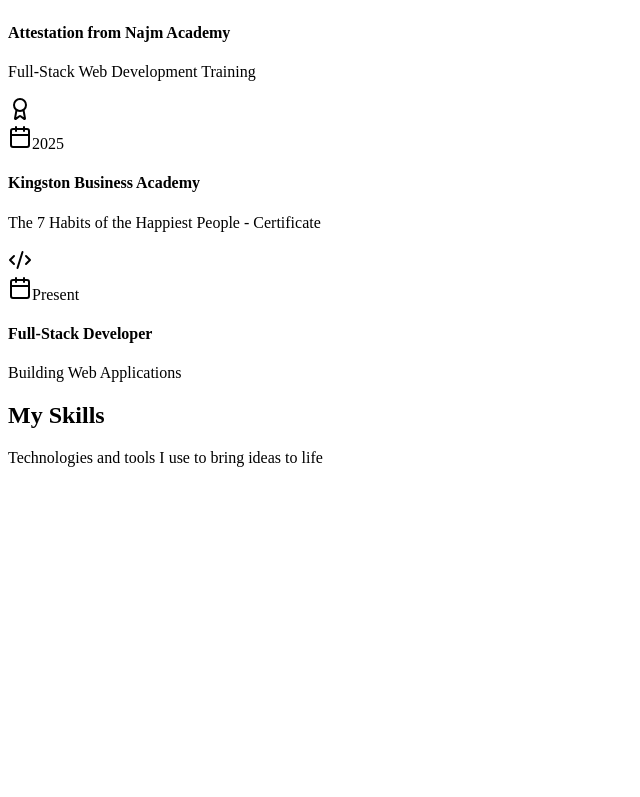
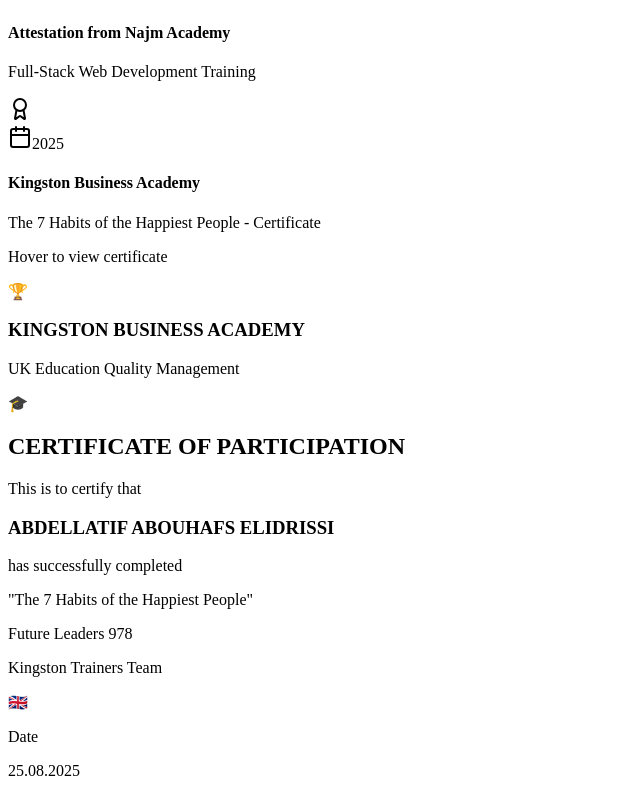
Before and after one commit to abdellatif6abouhafs-elidrissi/full-stack, a React (Vite) app: page / in a window 1280 px wide. Shown: the part 1963-2760 px from the top of the page, without its empty margins (0-640 px from the left). Built offline with nearby package versions, Linux system fonts and the light colour scheme; the HTML template or start-up script is replaced by a standard one.

Commit message:
Add certificate preview on hover for Kingston Business Academy in timeline

```diff
--- a/src/sections/About.jsx
+++ b/src/sections/About.jsx
@@ -25,24 +25,29 @@
     title: 'Baccalaureate in Physical Sciences',
     subtitle: 'High School Diploma',
     year: '2019',
+    certificate: null,
   },
   {
     icon: Award,
     title: 'Attestation from Najm Academy',
     subtitle: 'Full-Stack Web Development Training',
     year: '2023',
+    certificate: null,
   },
   {
     icon: Award,
     title: 'Kingston Business Academy',
     subtitle: 'The 7 Habits of the Happiest People - Certificate',
     year: '2025',
+    certificate: '/certificate.pdf',
+    hasCertificatePreview: true,
   },
   {
     icon: Code2,
     title: 'Full-Stack Developer',
     subtitle: 'Building Web Applications',
     year: 'Present',
+    certificate: null,
   },
 ]
 
@@ -239,8 +244,9 @@
                     </motion.div>
 
                     {/* Content */}
+                    <div className={`relative ${item.hasCertificatePreview ? 'group' : ''}`}>
                       <motion.div
-                      className="glass rounded-2xl p-6 glass-hover"
+                        className="glass rounded-2xl p-6 glass-hover cursor-pointer"
                         whileHover={{ x: 5 }}
                       >
                         <div className="flex items-center gap-2 text-primary text-sm font-medium mb-2">
@@ -251,7 +257,64 @@
                           {item.title}
                         </h4>
                         <p className="text-gray-400">{item.subtitle}</p>
+                        {item.hasCertificatePreview && (
+                          <p className="text-xs text-primary mt-2 opacity-70">Hover to view certificate</p>
+                        )}
                       </motion.div>
+
+                      {/* Certificate Preview on Hover */}
+                      {item.hasCertificatePreview && (
+                        <div className="absolute left-0 bottom-full mb-4 w-[400px] md:w-[500px] opacity-0 scale-90 group-hover:opacity-100 group-hover:scale-100 transition-all duration-300 pointer-events-none z-30">
+                          <div className="bg-gradient-to-br from-amber-50 to-amber-100 rounded-xl shadow-[0_0_40px_rgba(56,189,248,0.5)] overflow-hidden border-4 border-double border-amber-600">
+                            <div className="p-4 text-center">
+                              {/* Header */}
+                              <div className="flex justify-center items-center gap-3 mb-3">
+                                <span className="text-2xl">🏆</span>
+                                <div>
+                                  <h3 className="text-amber-800 font-bold text-sm">KINGSTON BUSINESS ACADEMY</h3>
+                                  <p className="text-amber-600 text-xs">UK Education Quality Management</p>
+                                </div>
+                                <span className="text-2xl">🎓</span>
+                              </div>
+
+                              {/* Title */}
+                              <div className="border-y border-amber-400 py-2 mb-3">
+                                <h2 className="text-lg font-serif font-bold text-amber-900">
+                                  CERTIFICATE OF PARTICIPATION
+                                </h2>
+                              </div>
+
+                              {/* Recipient */}
+                              <p className="text-gray-600 text-xs mb-1">This is to certify that</p>
+                              <h3 className="text-lg font-bold text-gray-800 mb-2">
+                                ABDELLATIF ABOUHAFS ELIDRISSI
+                              </h3>
+
+                              {/* Course */}
+                              <p className="text-gray-600 text-xs">has successfully completed</p>
+                              <p className="text-sm font-semibold text-blue-600 mb-3">
+                                "The 7 Habits of the Happiest People"
+                              </p>
+
+                              {/* Footer */}
+                              <div className="flex justify-between items-center pt-2 border-t border-amber-300 text-xs">
+                                <div className="text-left text-gray-500">
+                                  <p>Future Leaders 978</p>
+                                  <p>Kingston Trainers Team</p>
+                                </div>
+                                <span className="text-xl">🇬🇧</span>
+                                <div className="text-right text-gray-500">
+                                  <p>Date</p>
+                                  <p className="font-semibold">25.08.2025</p>
+                                </div>
+                              </div>
+                            </div>
+                          </div>
+                          {/* Arrow */}
+                          <div className="absolute left-8 bottom-0 translate-y-full w-0 h-0 border-l-8 border-r-8 border-t-8 border-l-transparent border-r-transparent border-t-amber-600"></div>
+                        </div>
+                      )}
+                    </div>
                   </motion.div>
                 ))}
               </div>
```
Lines whose indentation alone changed are shown as unchanged.
